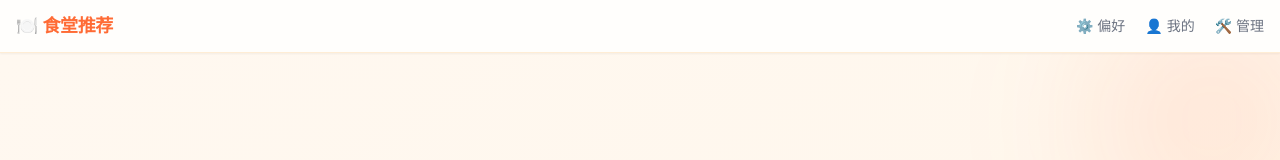
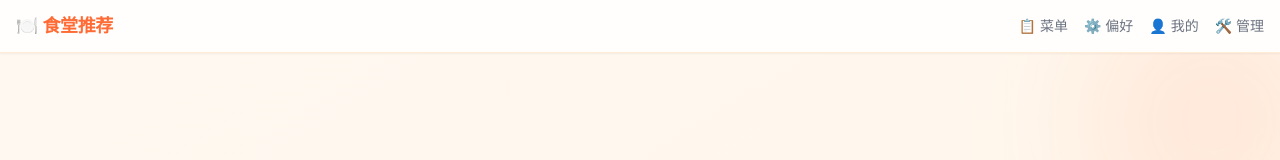
Before and after one commit to q1q1q11111/webbbb, a React (Vite) app in the folder frontend/: page / in a window 1280 px wide. Shown: the top 160 px of the page. Built offline with nearby package versions, Linux system fonts and the light colour scheme; no server answers; the HTML template or start-up script is replaced by a standard one.

Commit message:
Update App.tsx

```diff
--- a/frontend/src/App.tsx
+++ b/frontend/src/App.tsx
@@ -1,6 +1,7 @@
 import { BrowserRouter, Routes, Route, Link } from "react-router-dom";
 import Home from "./pages/Home";
 import Login from "./pages/Login";
+import Menu from "./pages/Menu";
 import Preferences from "./pages/Preferences";
 import RecommendResult from "./pages/RecommendResult";
 import Profile from "./pages/Profile";
@@ -22,7 +23,11 @@ export default function App() {
                         hover:opacity-80 transition">
             🍽️ 食堂推荐
           </Link>
-          <div className="flex gap-5 text-sm">
+          <div className="flex gap-4 text-sm">
+            <Link to="/menu"
+               className="text-text-secondary hover:text-primary transition font-medium">
+              📋 菜单
+            </Link>
             <Link to="/preferences"
                className="text-text-secondary hover:text-primary transition font-medium">
               ⚙️ 偏好
@@ -42,6 +47,7 @@ export default function App() {
         <Routes>
           <Route path="/" element={<Home />} />
           <Route path="/login" element={<Login />} />
+          <Route path="/menu" element={<Menu />} />
           <Route path="/preferences" element={<Preferences />} />
           <Route path="/recommend" element={<RecommendResult />} />
           <Route path="/profile" element={<Profile />} />
```
